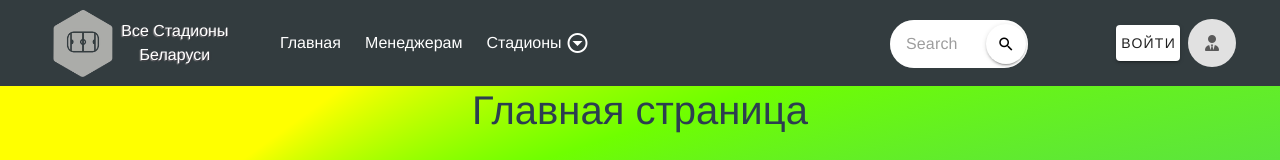
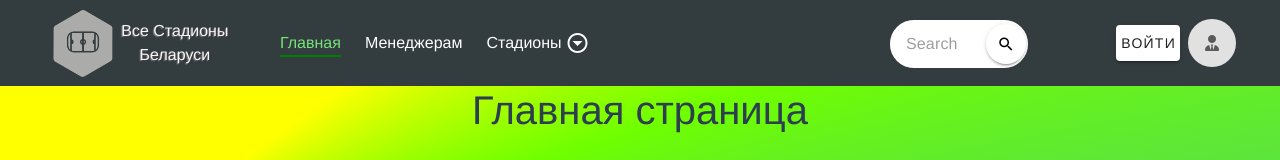
Before and after one commit to Baranov-alexei18/footbustikshop, a Vue app: page / in a window 1280 px wide. Shown: the top 160 px of the page. Built offline with nearby package versions, Linux system fonts and the light colour scheme; what vue-the-mask would draw is missing.

Commit message:
Review code

```diff
--- a/src/assets/scss/variables.scss
+++ b/src/assets/scss/variables.scss
@@ -1,3 +1,4 @@
 $main-black-color: #333c3f;
 
-$main-white-text-color: white;
+$main-white-text-color: whitesmoke;
+$main-nav-item-color: #77e377;
--- a/src/components/HeaderApp.vue
+++ b/src/components/HeaderApp.vue
@@ -11,7 +11,7 @@
         >
           <div class="d-flex align-center">
             <div style="position: absolute">
-              <NavLinksItemsVue />
+              <NavLinksItemsVue class="d-flex pl-10" />
             </div>
           </div>
 
@@ -61,16 +61,6 @@ export default {
     return {
       isSearch: false,
       dropDown: false,
-
-      regions: [
-        "Минск",
-        "Минская область",
-        "Витебская область",
-        "Могилевская область",
-        "Гомельская область",
-        "Брестская область",
-        "Гродненская область",
-      ],
     };
   },
   computed: {
@@ -90,6 +80,7 @@ export default {
 
 header {
   background-color: $main-black-color;
+  color: $main-white-text-color;
 }
 .user-name {
   display: flex;
--- a/src/components/ui-component/NavLinksItems.vue
+++ b/src/components/ui-component/NavLinksItems.vue
@@ -1,14 +1,14 @@
 <template>
-  <v-list class="d-flex gap-4 nav-list pl-10">
-    <!-- <router-link class="nav-link" aria-current="page" to="/"
-      >Главная</router-link
+  <v-list class="gap-4 nav-list" style="background-color: transparent;">
+    <div v-for="(item, idx) of navItems" :key="idx" class="d-flex justify-center justify-md-start align-center">
+      <router-link
+        active-class="active-nav-item"
+        class="nav-link"
+        :to="item.path"
       >
-    <router-link class="nav-link" to="/manager">Менеджерам</router-link> -->
-    <div v-for="(item, idx) of navItems" :key="idx" class="d-flex">
-      <router-link class="nav-link" :to="item.path">
         {{ item.name }}
       </router-link>
-      <v-menu v-if="item.menu" open-on-hover>
+      <v-menu v-if="item.menu" transition="slide-y-transition" open-on-hover>
         <template v-slot:activator="{ props }">
           <v-icon
             class="d-none d-md-flex mdi mdi-arrow-down-drop-circle-outline ml-1"
@@ -39,11 +39,11 @@ export default {
       navItems: [
         {
           name: "Главная",
-            path: "/"
+          path: "/",
         },
         {
           name: "Менеджерам",
-            path: "/manager"
+          path: "/manager",
         },
         {
           name: "Стадионы",
@@ -70,5 +70,15 @@ export default {
 .nav-list {
   background-color: $main-black-color;
   color: white;
+  .active-nav-item {
+    transition: 0.3s;
+    padding-top: 2px;
+    border-bottom: 2px solid green;
+    color: rgb(119, 227, 119);
+  }
+  .nav-link:hover{
+    border-radius: 5px;
+    color: green;
+  }
 }
 </style>
```
Lines whose indentation alone changed are shown as unchanged.
